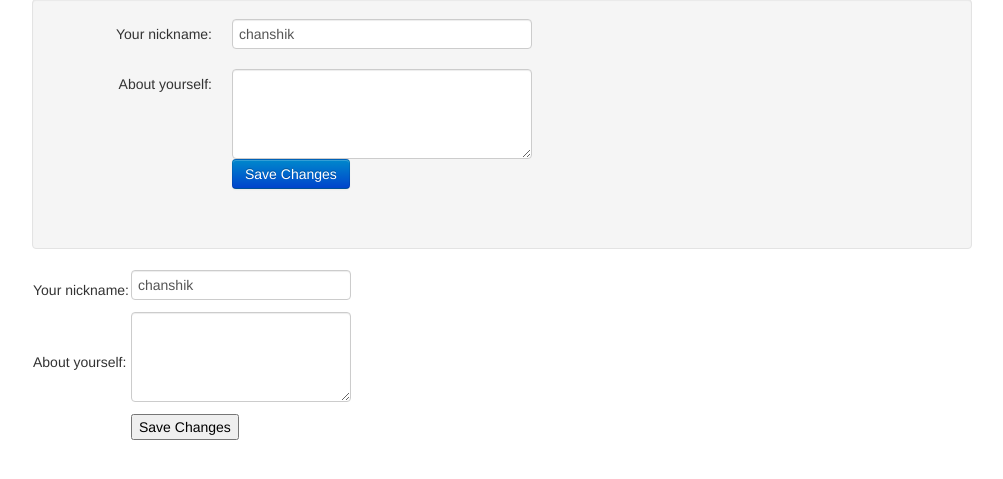
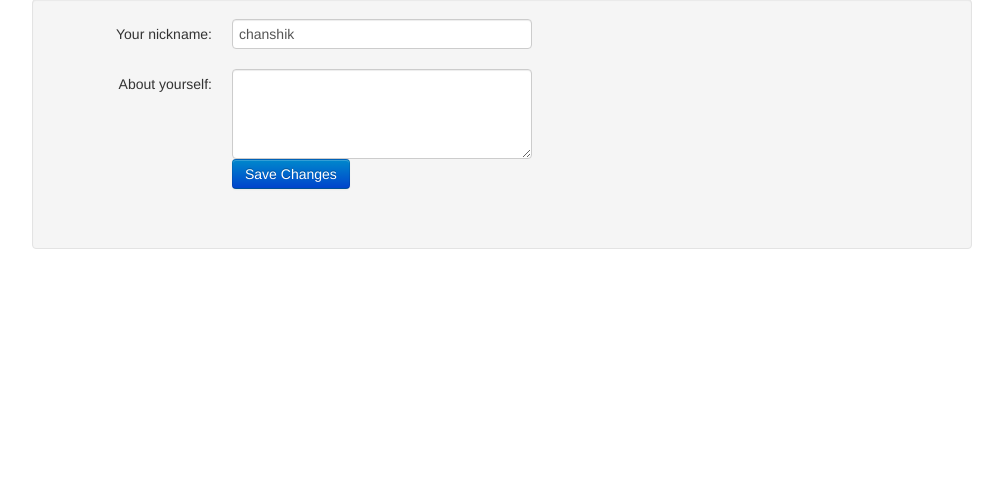
Before and after one commit to chanshik/microblog, a Flask app: page /edit in a window 1280 px wide. Shown: the part 123-602 px from the top of the page, without its empty margins (138-1141 px from the left). Run offline with Flask 2, Linux system fonts and the light colour scheme; a user stored in the database is signed in; data comes from the database, SQL or seed files in the repository; both versions use the stored data as it was after the commit; parts of the project's set-up code (start-up, migrations or seed data) failed here and were passed over; some libraries are stand-ins or nearby versions.

Commit message:
Remove duplicated 'edit' page.

```diff
--- a/app/templates/edit.html
+++ b/app/templates/edit.html
@@ -32,27 +32,4 @@
         </div>
     </form>
 </div>
-
-    <form action="" method="post" name="edit">
-    {{ form.hidden_tag() }}
-    <table>
-        <tr>
-            <td>Your nickname: </td>
-            <td>
-                {{ form.nickname(size=24) }}
-                {% for error in form.errors.nickname %}
-                <br/><span style="color: red">{{ error }}</span>
-                {% endfor %}
-            </td>
-        </tr>
-        <tr>
-            <td>About yourself: </td>
-            <td>{{ form.about_me(cols=32, rows=4) }}</td>
-        </tr>
-        <tr>
-            <td></td>
-            <td><input type="submit" value="Save Changes"/></td>
-        </tr>
-    </table>
-</form>
 {% endblock %}
```
Also changed, not shown: app.db. Lines whose indentation alone changed are shown as unchanged.
